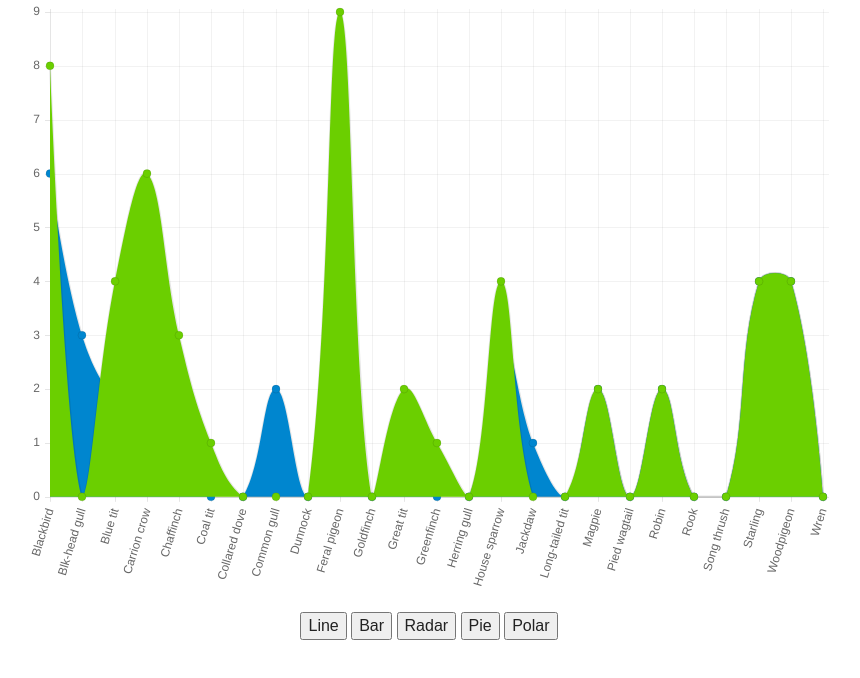
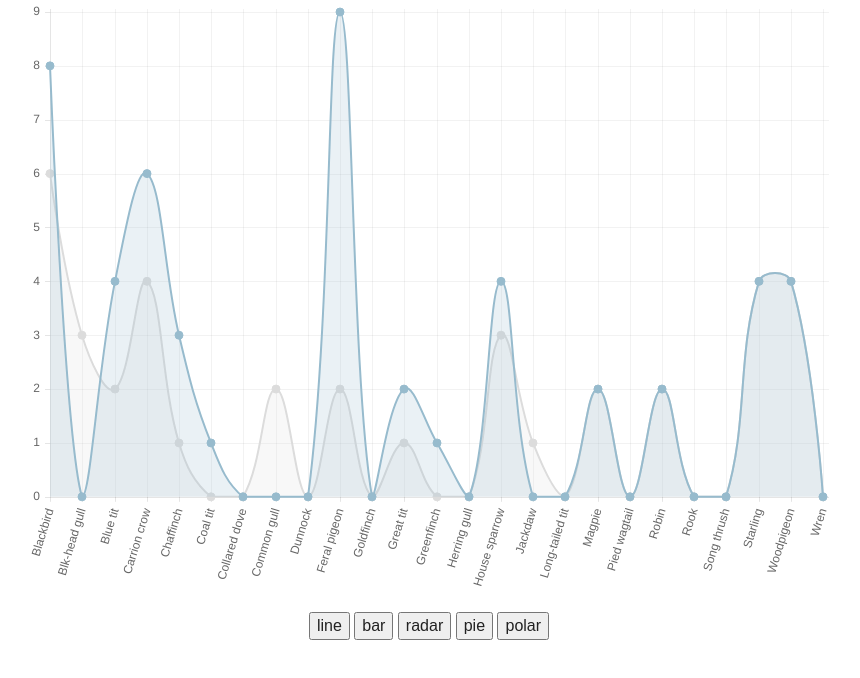
Before and after one commit to rjbultitude/chartjs-demo, a plain HTML site: page index.html in a window 1280 px wide. Shown: the whole page, without its empty margins (211-1071 px from the left). Drawn offline with Linux system fonts and the light colour scheme.

Commit message:
add colours alpha data for charts that display more than one dataset. refactor button event handler logic to avoid repetition

```diff
--- /dev/null
+++ b/data/colours-alpha.json
@@ -0,0 +1,9 @@
+[{
+	"fillColor": "rgba(220,220,220,0.2)",
+	"strokeColor": "rgba(220,220,220,1)",
+	"pointColor": "rgba(220,220,220,1)"
+}, {
+	"fillColor": "rgba(151,187,205,0.2)",
+	"strokeColor": "rgba(151,187,205,1)",
+	"pointColor": "rgba(151,187,205,1)"
+}]
--- a/index.html
+++ b/index.html
@@ -39,21 +39,21 @@
 <body>
 	<div class="container">
 		<canvas id="myChart" width="400" height="400"></canvas>
-		<div class="controls">
-			<button id="line">
-				Line
+		<div class="controls" id="controls">
+			<button id="line" class="btn">
+				line
 			</button>
-			<button id="bar">
-				Bar
+			<button id="bar" class="btn">
+				bar
 			</button>
-			<button id="radar">
-				Radar
+			<button id="radar" class="btn">
+				radar
 			</button>
-			<button id="pie">
-				Pie
+			<button id="pie" class="btn">
+				pie
 			</button>
-			<button id="polar">
-				Polar
+			<button id="polar" class="btn">
+				polar
 			</button>
 		</div>
 	</div>
--- a/js/main.js
+++ b/js/main.js
@@ -5,6 +5,7 @@
 var schoolData = null;
 var overallData = null;
 var colours = null;
+var coloursAlpha = null;
 
 function getData(url, success, failure) {
 	var readyStates = ['UNSENT', 'OPENED', 'HEADERS_RECEIVED', 'LOADING', 'DONE'];
@@ -19,11 +20,10 @@ function getData(url, success, failure) {
 			//handle JSON
 			var jsonText = request.responseText;
 			var jsonResponse = JSON.parse(jsonText);
-			//console.log(jsonResponse);
 			success(jsonResponse);
 		}
 		else if (request.status === 404) {
-			failure(request.status + readyStates[request.readyState]);
+			failure(request.status + ' ' + readyStates[request.readyState]);
 		}
 	}
 	request.send(null);
@@ -32,7 +32,6 @@ function getData(url, success, failure) {
 //get overall data
 getData('data/2014_results_overall.json',
 	function(data) {
-		//console.log('data', data);
 		overallData = data;
 },
 	function(status) {
@@ -42,7 +41,6 @@ getData('data/2014_results_overall.json',
 //get school data
 getData('data/2014_results_school.json',
 	function(data) {
-		//console.log('data', data);
 		schoolData = data;
 },
 	function(status) {
@@ -52,8 +50,16 @@ getData('data/2014_results_school.json',
 //get colours
 getData('data/colours.json',
 	function(data) {
-		//console.log('data', data);
 		colours = data;
+},
+	function(status) {
+		console.log('there was an error: ' + status);
+});
+
+//get colours Alpha
+getData('data/colours-alpha.json',
+	function(data) {
+		coloursAlpha = data;
 },
 	function(status) {
 		console.log('there was an error: ' + status);
@@ -67,20 +73,6 @@ getData('data/colours.json',
 var dataPair = {
 	labels: [],
 	datasets: [{data: null, fillColor: null}],
-}
-
-//Singular level model constructor
-function DataSingularNode(obj) {
-	this.label = obj.label;
-	this.value = obj.value;
-	this.color = obj.color;
-	this.highlight = obj.highlight;
-}
-
-//Singular level model constructor
-function DataDuelModel(obj) {
-	this.labels = obj.labels;
-	this.datasets = obj.datasets;
 }
 
 function getHighestNumber(prop) {
@@ -148,9 +140,13 @@ function MultiDataConstructor() {
 				}
 			}
 
-			this.datasets[j].fillColor = colours[j];
+			this.datasets[j].fillColor = coloursAlpha[j].fillColor;
+			this.datasets[j].strokeColor = coloursAlpha[j].strokeColor;
+			this.datasets[j].pointColor = coloursAlpha[j].pointColor;
 		}
 	}
+	//get rid of duplicate labels
+	//TODO needs refactoring
 	var labelsLength = this.labels.length;
 	this.labels.splice(labelsLength/2, labelsLength/2);
 }
@@ -159,8 +155,6 @@ function MultiDataConstructor() {
 var overallSingModel = new SingleDataConstructor(overallData);
 var schoolSingModel = new SingleDataConstructor(schoolData);
 var overalSchoolModel = new MultiDataConstructor(overallData, schoolData);
-console.log('overallSingModel', overallSingModel);
-console.log('overalSchoolModel', overalSchoolModel);
 
 /*
  * Init app
@@ -174,7 +168,7 @@ var ctx = document.getElementById('myChart').getContext('2d');
 function chartLoader(chartType) {
 	//remove any previous instances
 	if (myChart !== undefined) {
-		console.log('myChart', myChart);
+		//console.log('myChart', myChart);
 		myChart.destroy();
 	}
 	if (chartType === 'line') {
@@ -206,24 +200,14 @@ chartLoader('line');
 /*
  * Button handlers
  */
-var lineBtn = document.getElementById('line');
-var barBtn = document.getElementById('bar');
-var radarBtn = document.getElementById('radar');
-var pieBtn = document.getElementById('pie');
-var polarBtn = document.getElementById('polar');
-
-lineBtn.addEventListener('click', function() {
-	chartLoader('line');
+//Get parent DOM node
+var controlsContainer = document.getElementById('controls');
+//Load charts based on text content of child nodes
+controlsContainer.addEventListener('click', function(e) {
+	Array.prototype.forEach.call(controlsContainer.querySelectorAll('.btn'), function (el) {
+    if (el === e.target) {
+				var text = e.target.innerText;
+				chartLoader(text);
+    }
+  });
 });
-barBtn.addEventListener('click', function() {
-	chartLoader('bar');
-});
-radarBtn.addEventListener('click', function() {
-	chartLoader('radar');
-});
-pieBtn.addEventListener('click', function() {
-	chartLoader('pie');
-});
-polarBtn.addEventListener('click', function() {
-	chartLoader('polar');
-});
```
